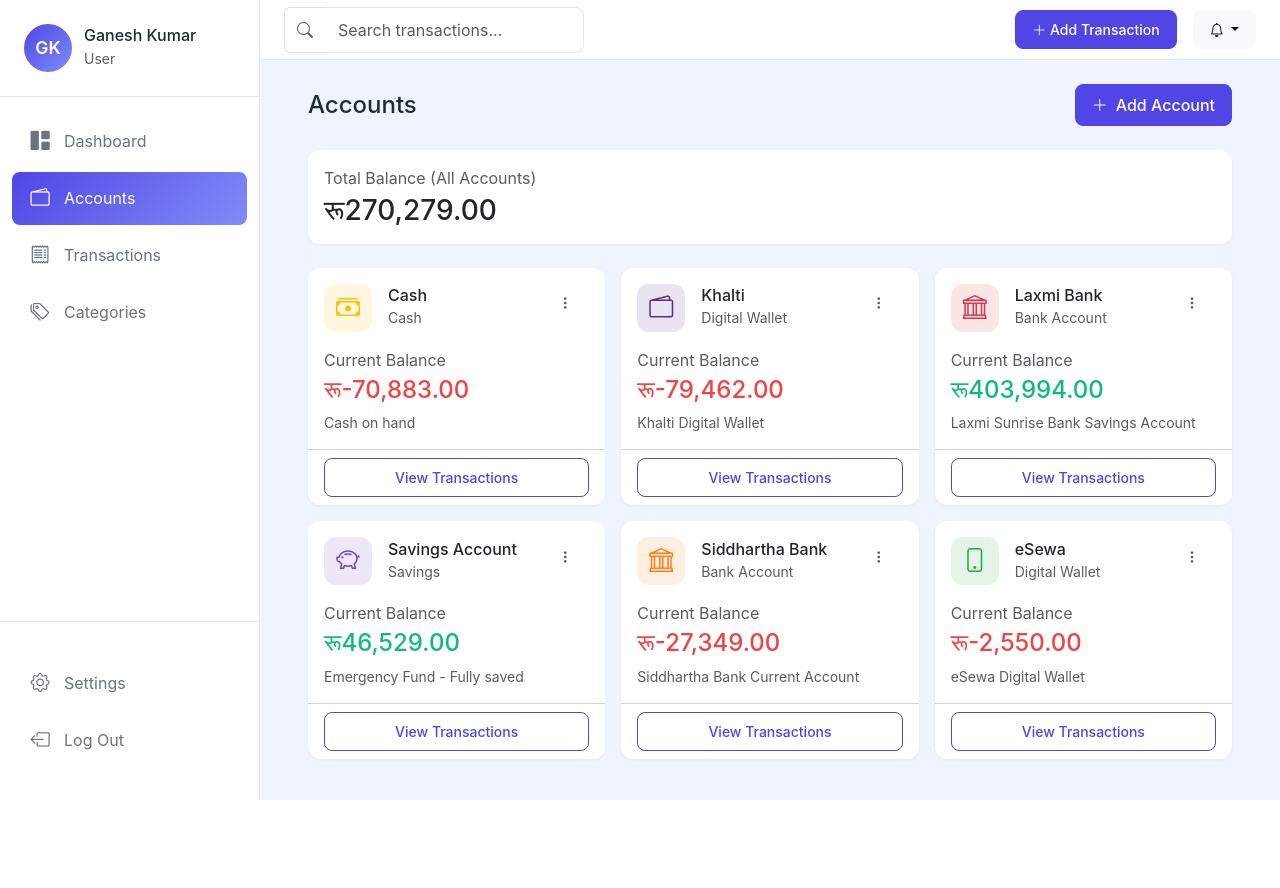
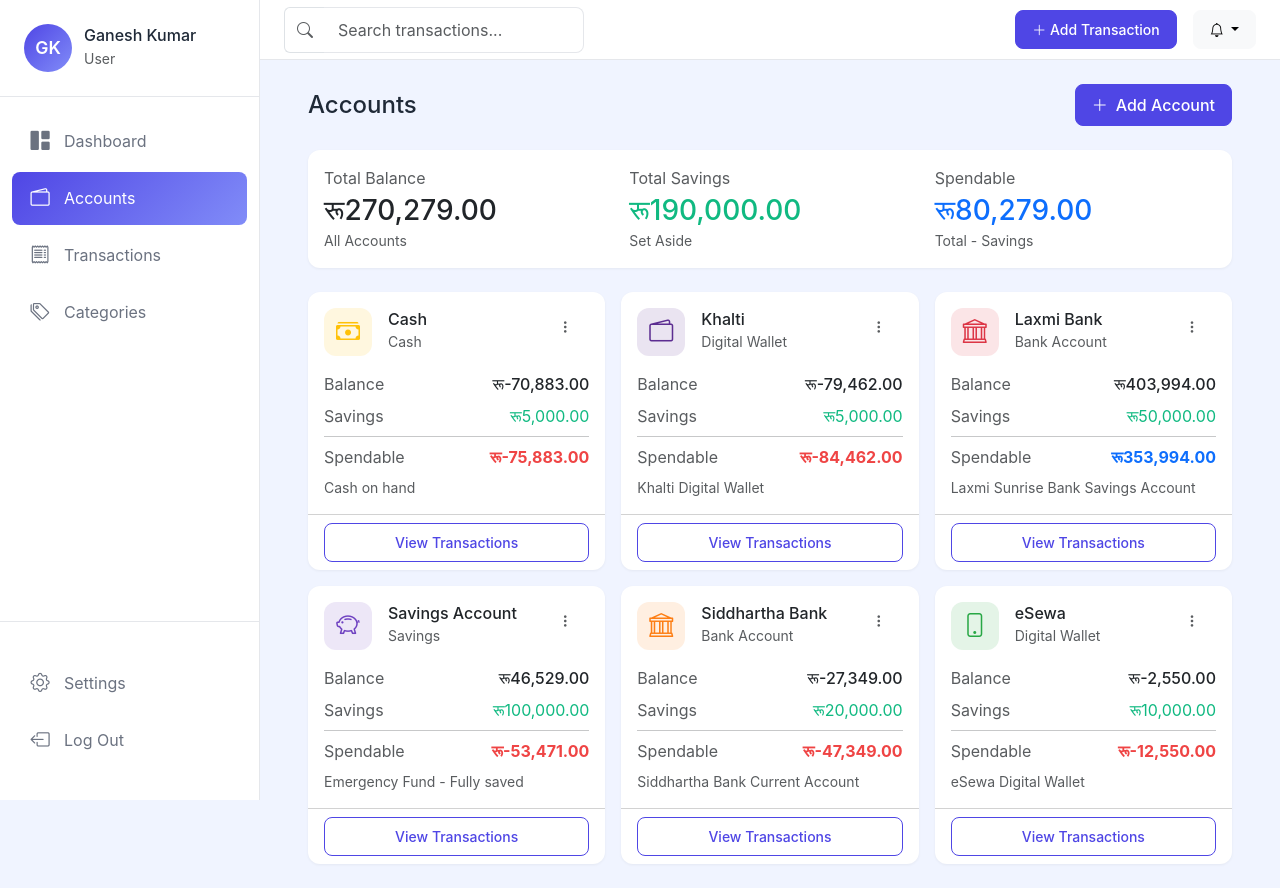
Before and after one commit to batsalshr/finance, a Django app: page /wallets/ in a window 1280 px wide. Before the commit the page ends 800 px from the top, so only its background shows below. Run offline with Django 5.2, Linux system fonts and the light colour scheme; a user stored in the database is signed in; data comes from the database, SQL or seed files in the repository; both versions use the stored data as it was after the commit.

Commit message:
feat: revise account balance & savings calculation model
- Add per-account initial_balance and savings_amount (manual, fixed)
- Calculate current_balance = initial_balance + credits - debits
- Calculate spendable_balance = current_balance - savings_amount
- Update metrics:
  - total_balance = sum(current_balance) across accounts
  - total_savings = sum(savings_amount) across accounts
  - total_spendable = total_balance - total_savings

```diff
--- a/apps/wallets/models.py
+++ b/apps/wallets/models.py
@@ -38,6 +38,12 @@ class Account(models.Model):
     name = models.CharField(max_length=100)
     account_type = models.CharField(max_length=20, choices=ACCOUNT_TYPES, default='bank')
     initial_balance = models.DecimalField(max_digits=12, decimal_places=2, default=0)
+    savings_amount = models.DecimalField(
+        max_digits=12,
+        decimal_places=2,
+        default=0,
+        help_text="Amount you want to set aside as savings from this account"
+    )
     icon = models.CharField(max_length=50, choices=ICON_CHOICES, default='bi-wallet2')
     color = models.CharField(max_length=7, choices=COLOR_CHOICES, default='#28a745')
     description = models.TextField(blank=True, null=True)
@@ -57,7 +63,7 @@ class Account(models.Model):
 
     @property
     def current_balance(self):
-        """Calculate current balance from transactions"""
+        """Calculate current balance from transactions (total money in account)"""
         from apps.transactions.models import Transaction
 
         credits = Transaction.objects.filter(
@@ -71,6 +77,11 @@ class Account(models.Model):
         ).aggregate(total=models.Sum('amount'))['total'] or Decimal('0')
 
         return self.initial_balance + credits - debits
+
+    @property
+    def actual_balance(self):
+        """Spendable balance = Current Balance - Savings Amount"""
+        return self.current_balance - self.savings_amount
 
     @property
     def total_credits(self):
--- a/apps/wallets/templates/wallets/list.html
+++ b/apps/wallets/templates/wallets/list.html
@@ -16,9 +16,20 @@
     <div class="card mb-4">
         <div class="card-body">
             <div class="row align-items-center">
-                <div class="col">
-                    <p class="text-muted mb-1">Total Balance (All Accounts)</p>
+                <div class="col-md-4">
+                    <p class="text-muted mb-1">Total Balance</p>
                     <h3 class="mb-0">{{ currency_symbol }}{{ total_balance|floatformat:2|intcomma }}</h3>
+                    <small class="text-muted">All Accounts</small>
+                </div>
+                <div class="col-md-4">
+                    <p class="text-muted mb-1">Total Savings</p>
+                    <h3 class="mb-0 text-success">{{ currency_symbol }}{{ total_savings|floatformat:2|intcomma }}</h3>
+                    <small class="text-muted">Set Aside</small>
+                </div>
+                <div class="col-md-4">
+                    <p class="text-muted mb-1">Spendable</p>
+                    <h3 class="mb-0 text-primary">{{ currency_symbol }}{{ spendable_balance|floatformat:2|intcomma }}</h3>
+                    <small class="text-muted">Total - Savings</small>
                 </div>
             </div>
         </div>
@@ -54,10 +65,28 @@
                     </div>
 
                     <div class="mt-3">
-                        <p class="text-muted mb-1">Current Balance</p>
-                        <h4 class="mb-0 {% if account.current_balance >= 0 %}text-success{% else %}text-danger{% endif %}">
-                            {{ currency_symbol }}{{ account.current_balance|floatformat:2|intcomma }}
-                        </h4>
+                        <div class="d-flex justify-content-between mb-2">
+                            <span class="text-muted">Balance</span>
+                            <span class="fw-medium">{{ currency_symbol }}{{ account.current_balance|floatformat:2|intcomma }}</span>
+                        </div>
+                        {% if account.savings_amount > 0 %}
+                        <div class="d-flex justify-content-between mb-2">
+                            <span class="text-muted">Savings</span>
+                            <span class="text-success">{{ currency_symbol }}{{ account.savings_amount|floatformat:2|intcomma }}</span>
+                        </div>
+                        <hr class="my-2">
+                        <div class="d-flex justify-content-between">
+                            <span class="text-muted">Spendable</span>
+                            <span class="fw-bold {% if account.actual_balance >= 0 %}text-primary{% else %}text-danger{% endif %}">
+                                {{ currency_symbol }}{{ account.actual_balance|floatformat:2|intcomma }}
+                            </span>
+                        </div>
+                        {% else %}
+                        <div class="d-flex justify-content-between">
+                            <span class="text-muted">Spendable</span>
+                            <span class="fw-bold text-primary">{{ currency_symbol }}{{ account.current_balance|floatformat:2|intcomma }}</span>
+                        </div>
+                        {% endif %}
                     </div>
 
                     {% if account.description %}
--- a/apps/wallets/views.py
+++ b/apps/wallets/views.py
@@ -20,7 +20,15 @@ class AccountListView(LoginRequiredMixin, ListView):
     def get_context_data(self, **kwargs):
         context = super().get_context_data(**kwargs)
         accounts = self.get_queryset()
-        context['total_balance'] = sum(acc.current_balance for acc in accounts if acc.include_in_total)
+
+        # Calculate totals
+        total_balance = sum(acc.current_balance for acc in accounts if acc.include_in_total)
+        total_savings = sum(acc.savings_amount for acc in accounts if acc.include_in_total)
+        spendable_balance = total_balance - total_savings
+
+        context['total_balance'] = total_balance
+        context['total_savings'] = total_savings
+        context['spendable_balance'] = spendable_balance
         context['currency_symbol'] = self.request.user.profile.currency_symbol
         return context
 
```
Also changed, not shown: apps/accounts/management/commands/setup_demo_data.py (+12 -5 lines), apps/dashboard/views.py (+3 -6 lines), apps/wallets/forms.py (+6 -1 lines), apps/wallets/templates/wallets/detail.html (+20 -12 lines), apps/wallets/templates/wallets/form.html (+19 -0 lines), apps/accounts/migrations/0001_initial.py, apps/categories/migrations/0001_initial.py, apps/transactions/migrations/0001_initial.py, apps/wallets/migrations/0001_initial.py, db.sqlite3, 2 other files.
